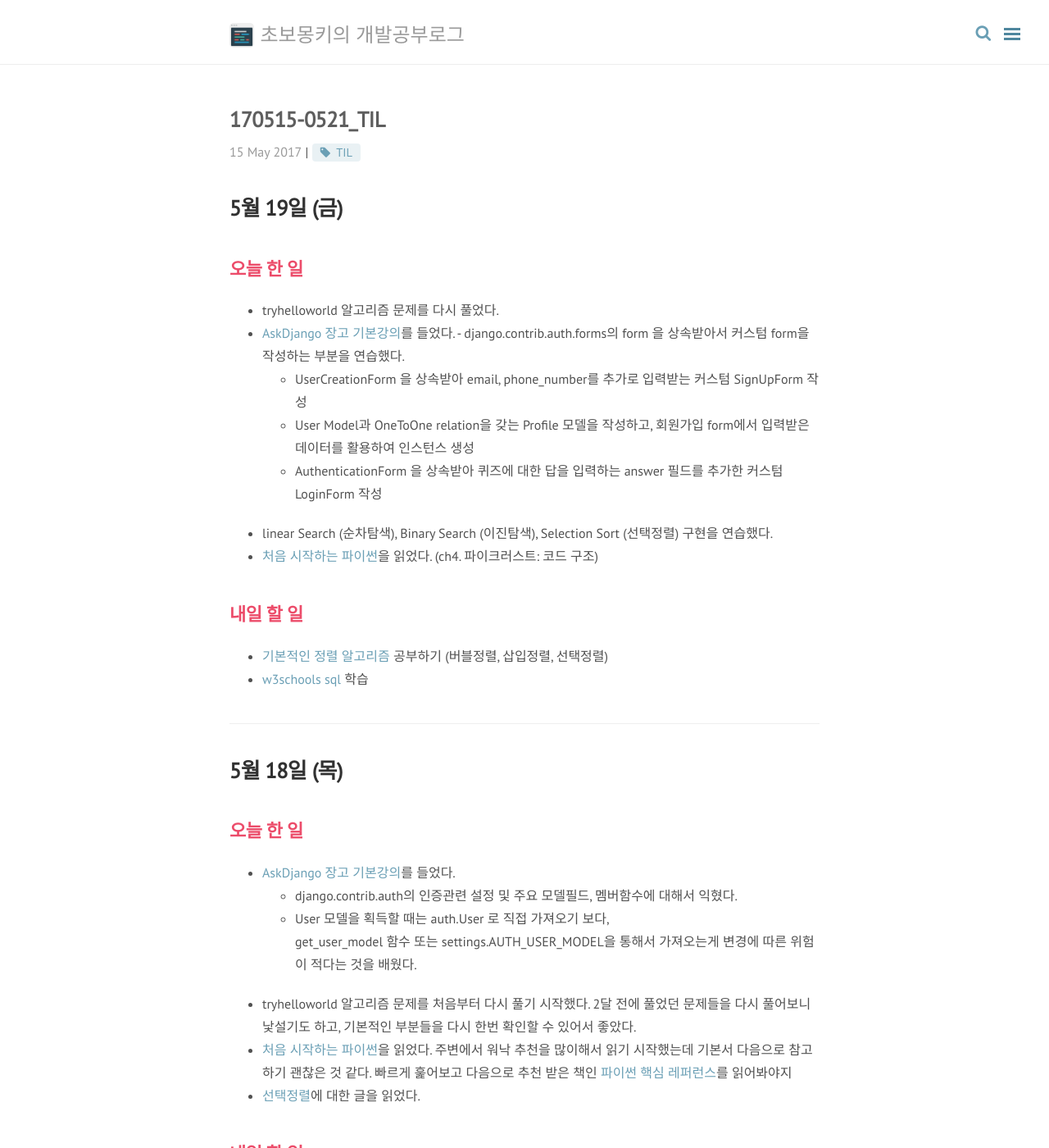
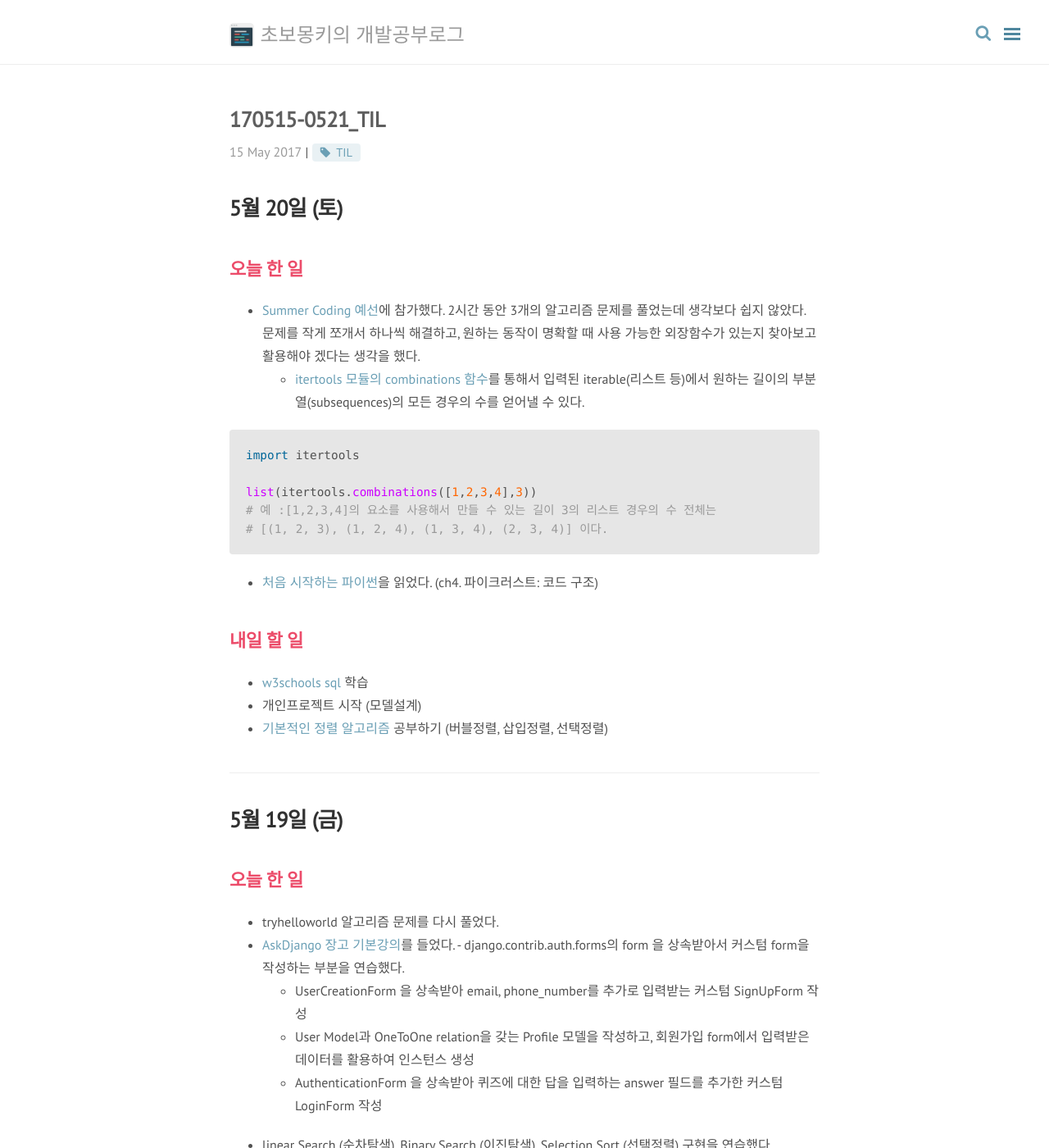
Before and after one commit to wayhome25/wayhome25.github.io, a Jekyll site: the page built from _posts/TIL(Today I Learned)/2017-05-15-05-21-TIL.md, in a window 1280 px wide and 1400 px high. Shown: the whole window at 82% size. Built offline with Jekyll 4.4.1, drawn with Linux system fonts in a browser that asks for light colours; nearby versions of some CDN libraries; comment, search, counter and statistics services are not loaded.

Commit message:
add blog post

````diff
--- a/_posts/TIL(Today I Learned)/2017-05-15-05-21-TIL.md
+++ b/_posts/TIL(Today I Learned)/2017-05-15-05-21-TIL.md
@@ -5,6 +5,27 @@ category: TIL (Today I Learned)
 permalink: /til/:year/:month/:day/:title/
 tags: [TIL]
 comments: true
+---
+
+# 5월 20일 (토)
+## 오늘 한 일
+- [Summer Coding 예선](https://programmers.co.kr/competitions/18/summercoding-%EC%97%AC%EB%A6%84%EB%B0%A9%ED%95%99-%EC%8A%A4%ED%83%80%ED%8A%B8%EC%97%85-%EC%9D%B8%ED%84%B4-%ED%94%84%EB%A1%9C%EA%B7%B8%EB%9E%A8)에 참가했다. 2시간 동안 3개의 알고리즘 문제를 풀었는데 생각보다 쉽지 않았다. 문제를 작게 쪼개서 하나씩 해결하고, 원하는 동작이 명확할 때 사용 가능한 외장함수가 있는지 찾아보고 활용해야 겠다는 생각을 했다.
+	- [itertools 모듈의 combinations 함수](https://docs.python.org/3.5/library/itertools.html?highlight=itertools#itertools.combinations)를 통해서 입력된 iterable(리스트 등)에서 원하는 길이의 부분열(subsequences)의 모든 경우의 수를 얻어낼 수 있다.
+
+```python
+import itertools
+
+list(itertools.combinations([1,2,3,4],3))
+# 예 :[1,2,3,4]의 요소를 사용해서 만들 수 있는 길이 3의 리스트 경우의 수 전체는
+# [(1, 2, 3), (1, 2, 4), (1, 3, 4), (2, 3, 4)] 이다.
+```
+- [처음 시작하는 파이썬](http://www.hanbit.co.kr/store/books/look.php?p_code=B2827459900)을 읽었다. (ch4. 파이크러스트: 코드 구조)
+
+## 내일 할 일
+- [w3schools sql](https://www.w3schools.com/sql/) 학습
+- 개인프로젝트 시작 (모델설계)
+- [기본적인 정렬 알고리즘](https://www.inflearn.com/course-status-2/) 공부하기 (버블정렬, 삽입정렬, 선택정렬)
+
 ---
 
 # 5월 19일 (금)
````
